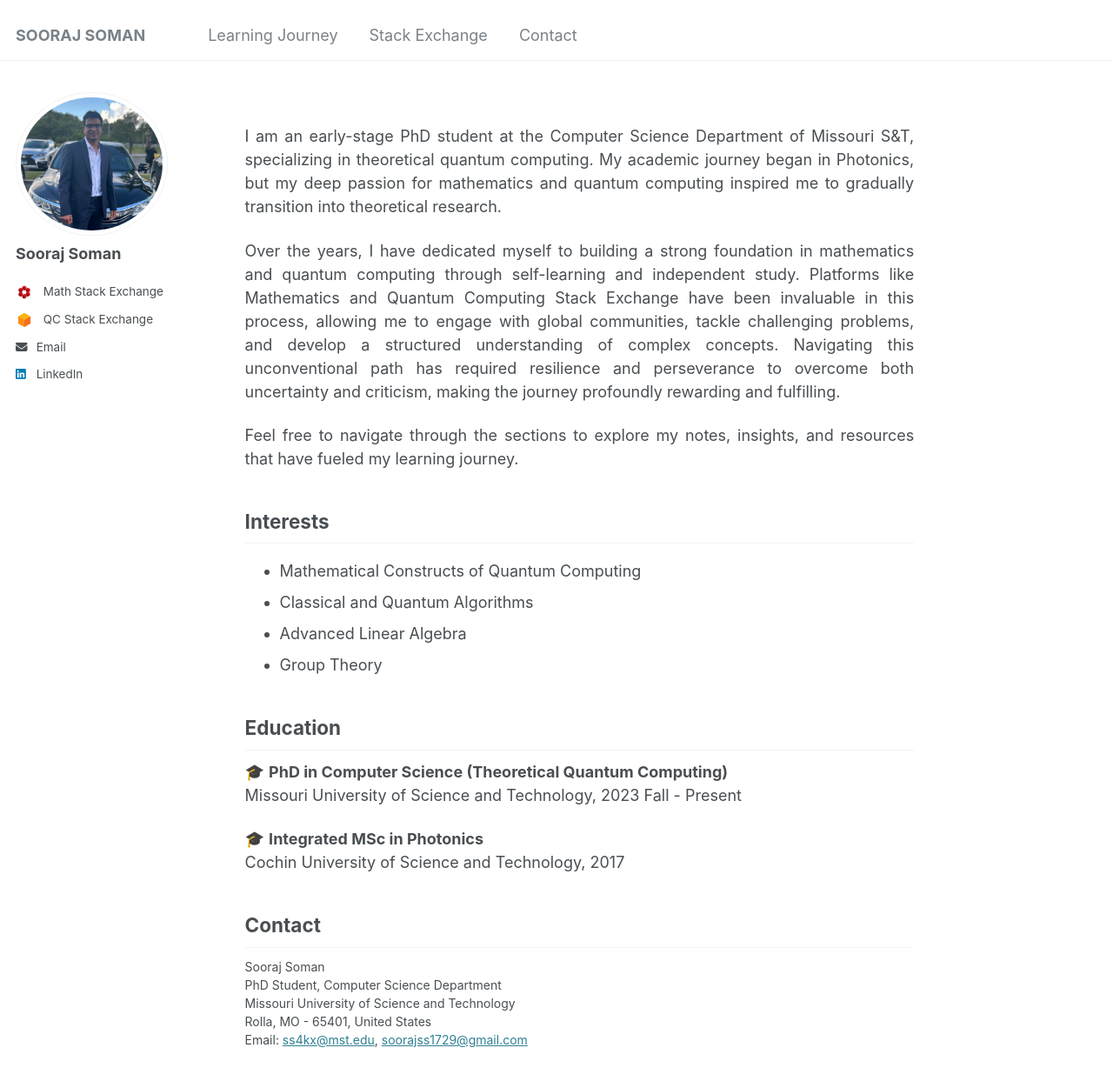
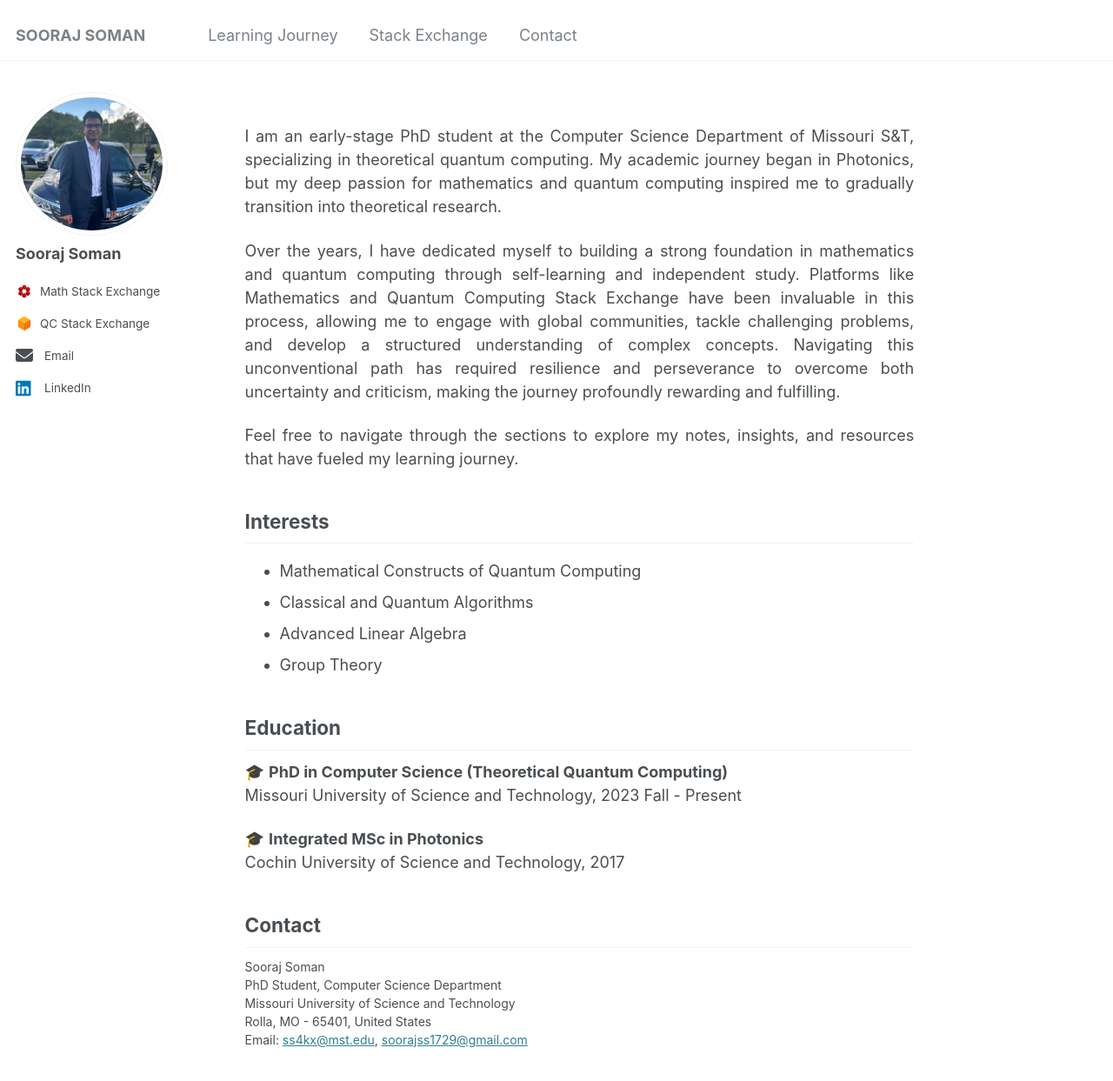
Before and after one commit to soorajss1729/soorajss1729.github.io, a Jekyll site: the page built from _pages/about.md, in a window 1280 px wide and 1400 px high. Shown: the top 1243 px of the window at 87% size. Built offline with Jekyll 4.4.1, drawn with Linux system fonts in a browser that asks for light colours.

Commit message:
Update main.scss

```diff
--- a/assets/css/main.scss
+++ b/assets/css/main.scss
@@ -41,12 +41,32 @@
 @import "print";
 
 
+.author__urls li {
+  display: flex;
+  align-items: center;
+  margin-bottom: 8px; /* Space between items */
+}
+
+.author__urls a {
+  display: flex;
+  align-items: center;
+  color: inherit;
+  text-decoration: none;
+}
+
+.author__urls i {
+  font-size: 20px; /* Font Awesome icon size */
+  line-height: 1;  /* Fix vertical alignment */
+  margin-right: 8px; /* Spacing */
+}
+
 .se-logo {
-  width: 20px !important;        /* Ensure size is strictly 16px */
-  height: 20px !important;
-  margin-right: 8px;             /* Space between icon and text */
-  display: inline-block;         /* Proper inline alignment */
-  vertical-align: middle;        /* Align icon with text */
+  width: 20px; /* Consistent width */
+  height: 20px; /* Consistent height */
+  margin-right: 8px; /* Space between icon and text */
+  line-height: 1; /* Align to center */
+  vertical-align: middle; /* Align with Font Awesome icons */
+  display: inline-block;
 }
 
 
```
